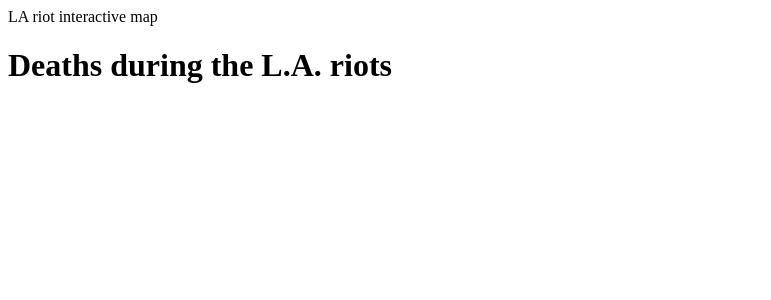
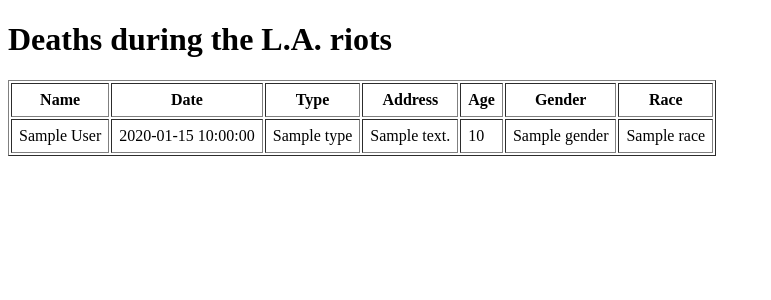
Before and after one commit to sunyang0426/news-app, a Flask app: template templates/index.html in a window 1280 px wide. Shown: the top 300 px of the page, without its empty margins (0-771 px from the left). Run offline with Flask 2, Linux system fonts and the light colour scheme; the template is opened without the code that fills it: most values are stand-ins (such as "Sample title", 1, 10 or a date in 2020).

Commit message:
import data to the index page

```diff
--- a/app.py
+++ b/app.py
@@ -1,11 +1,24 @@
+import csv
 from flask import Flask
 from flask import render_template
 app = Flask(__name__)
 
+def get_csv():
+	csv_path = "static/la-riots-deaths.csv"
+	csv_file = open(csv_path, "rb")
+	# rb means 'Read the file in Binary mode'
+	csv_obj = csv.DictReader(csv_file)
+	csv_list = list(csv_obj)
+	return csv_list
+
+
+
+
 @app.route("/")
 def index():
 	template = "index.html"
-	return render_template(template)
+	object_list = get_csv()
+	return render_template(template, object_list = object_list)
 
 if __name__ == "__main__":
 	#Fire up the Flask test server
--- a/templates/index.html
+++ b/templates/index.html
@@ -1,10 +1,36 @@
 <!doctype html>
 <html lang="en">
 <head>
-	LA riot interactive map
+	<title>LA riot interactive map</title>
 </head>
 
 <body>
 	<h1>Deaths during the L.A. riots</h1>
+	<table border=1 cellpadding=7>
+		<tr>
+			<th>Name</th>
+			<th>Date</th>
+			<th>Type</th>
+			<th>Address</th>
+			<th>Age</th>
+			<th>Gender</th>
+			<th>Race</th>
+		</tr>
+		{% for obj in object_list %}
+		<tr>
+			<td>{{obj.full_name}}</td>
+			<td>{{ obj.date }}</td>
+			<td>{{ obj.type }}</td>
+			<td>{{ obj.address }}</td>
+			<td>{{ obj.age }}</td>
+			<td>{{ obj.gender }}</td>
+			<td>{{ obj.race }}</td>
+		</tr>
+		{% endfor%}
+		<!-- then end tag is necessary based on Jinja documentation. Otherwise there's gonna be an error on the page -->
+	</table>
+
+
+
 </body>
 </html>
```
Also changed, not shown: 1 other file.
